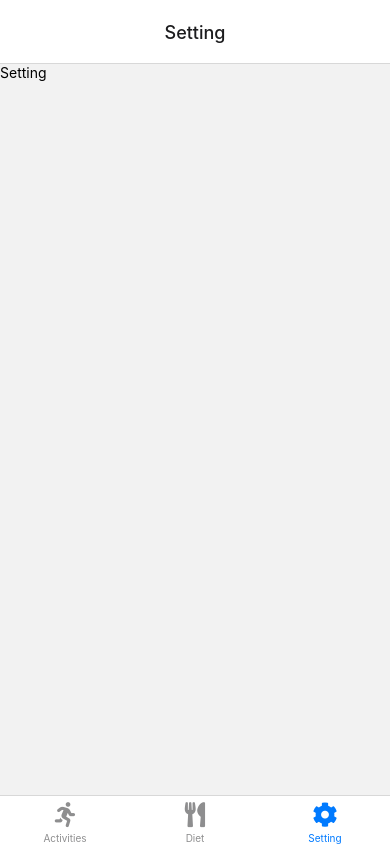
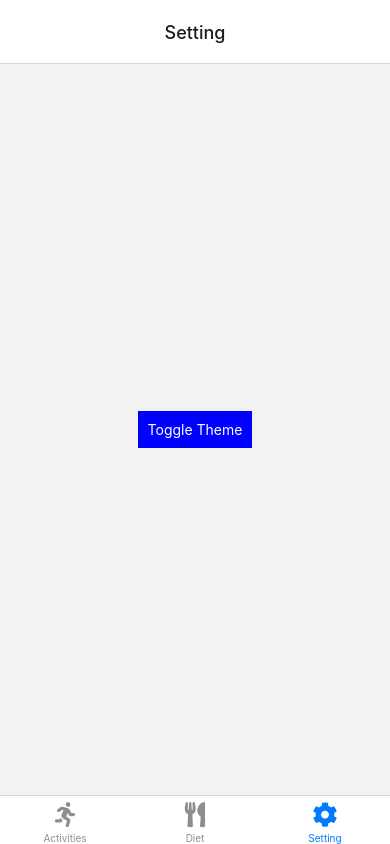
Before and after one commit to kai-zong/5520_assignment2, a React Native app: screen /Setting in a window 390 px wide. Built offline with nearby package versions, Linux system fonts and the light colour scheme; no server answers; the database is empty.

Commit message:
feat: Add toggle theme functionality to Setting screen

```diff
--- a/App.js
+++ b/App.js
@@ -1,61 +1,75 @@
-import { StatusBar } from 'expo-status-bar'
-import { StyleSheet, View } from 'react-native'
-import { createNativeStackNavigator } from '@react-navigation/native-stack'
-import { createBottomTabNavigator } from '@react-navigation/bottom-tabs'
-import { NavigationContainer } from '@react-navigation/native'
-import { FontAwesome5 } from '@expo/vector-icons'
-import InfoPage from './screens/InfoPage'
-import Setting from './screens/Setting'
-import AddEditPage from './screens/AddEditPage'
+import { StatusBar } from 'expo-status-bar';
+import { StyleSheet, View } from 'react-native';
+import { createNativeStackNavigator } from '@react-navigation/native-stack';
+import { createBottomTabNavigator } from '@react-navigation/bottom-tabs';
+import { NavigationContainer, DefaultTheme, DarkTheme } from '@react-navigation/native';
+import { FontAwesome5 } from '@expo/vector-icons';
+import InfoPage from './screens/InfoPage';
+import Setting from './screens/Setting';
+import AddEditPage from './screens/AddEditPage';
+import { lightTheme, darkTheme } from './reusables';
+import { useState } from 'react';
 
-const Stack = createNativeStackNavigator()
-const Tab = createBottomTabNavigator()
+const Stack = createNativeStackNavigator();
+const Tab = createBottomTabNavigator();
 
-function Home() {
+function Home({ theme, toggleTheme }) {
   return (
     <Tab.Navigator
       initialRouteName="Activities"
       screenOptions={({ route }) => ({
         headerTitleAlign: 'center',
         tabBarIcon: ({ color, size }) => {
-          let iconName
+          let iconName;
 
           if (route.name === 'Activities') {
-            iconName = 'running'
+            iconName = 'running';
           } else if (route.name === 'Diet') {
-            iconName = 'utensils'
+            iconName = 'utensils';
           } else if (route.name === 'Setting') {
-            iconName = 'cog'
+            iconName = 'cog';
           }
-          return <FontAwesome5 name={iconName} size={size} color={color} />
+          return <FontAwesome5 name={iconName} size={size} color={color} />;
         },
       })}
     >
       <Tab.Screen name="Activities" component={InfoPage} />
       <Tab.Screen name="Diet" component={InfoPage}/>
-      <Tab.Screen name="Setting" component={Setting} />
+      <Tab.Screen name="Setting">
+        {props => <Setting {...props} toggleTheme={toggleTheme} />}
+      </Tab.Screen>
     </Tab.Navigator>
-  )
+  );
 }
 
 export default function App() {
+  const [isDarkTheme, setIsDarkTheme] = useState(false);
+
+  const toggleTheme = () => {
+    setIsDarkTheme(prevTheme => !prevTheme);
+  };
+
+  const theme = isDarkTheme ? darkTheme : lightTheme;
+
   return (
-    <NavigationContainer>
-      <Stack.Navigator>
-        <Stack.Screen name="Home" component={Home} options={{
-          headerShown: false,
-        }} />
-        <Stack.Screen name="Add" component={AddEditPage} options={({route}) => ({
-          headerTitleAlign: 'center',
-        })}/>
-        <Stack.Screen name="Edit" component={AddEditPage} options={({route}) => ({
-          headerTitleAlign: 'center',
-        })}/>
-
+    <NavigationContainer theme={isDarkTheme ? DarkTheme : DefaultTheme}>
+      <Stack.Navigator
+        screenOptions={{
+          contentStyle: {
+            backgroundColor: theme.backgroundColor,
+          },
+        }}
+      >
+        <Stack.Screen name="Home"
+        options={{headerShown: false}}>
+          {props => <Home {...props} theme={theme} toggleTheme={toggleTheme} />}
+        </Stack.Screen>
+        <Stack.Screen name="Add" component={AddEditPage} options={{ headerTitleAlign: 'center' }}/>
+        <Stack.Screen name="Edit" component={AddEditPage} options={{ headerTitleAlign: 'center' }}/>
       </Stack.Navigator>
       <StatusBar style="auto" />
     </NavigationContainer>
-  )
+  );
 }
 
 const styles = StyleSheet.create({
@@ -65,4 +79,4 @@ const styles = StyleSheet.create({
     alignItems: 'center',
     justifyContent: 'center',
   },
-})
+});
--- a/reusables.js
+++ b/reusables.js
@@ -10,3 +10,15 @@ export const color = {
     "purple": "#800080",
 
 }
+
+export const lightTheme = {
+    backgroundColor: '#fff',
+    textColor: '#000',
+    buttonColor: '#ddd',
+  };
+
+  export const darkTheme = {
+    backgroundColor: '#333',
+    textColor: '#fff',
+    buttonColor: '#555',
+  };
--- a/screens/Setting.js
+++ b/screens/Setting.js
@@ -1,10 +1,22 @@
-import { View, Text } from 'react-native'
+import { View, Text, Pressable, StyleSheet } from 'react-native'
 import React from 'react'
+import PressableButton from '../components/PressableButton'
+import {color} from '../reusables'
 
-export default function Setting() {
+export default function Setting({toggleTheme}) {
   return (
-    <View>
-      <Text>Setting</Text>
+    <View style={styles.container}>
+      <PressableButton bgcolor={color.blue} pressedFunction={() => toggleTheme()}>
+        <Text style={{color: color.white}}>Toggle Theme</Text>
+      </PressableButton>
     </View>
   )
 }
+
+const styles = StyleSheet.create({
+  container: {
+    flex: 1,
+    alignItems: 'center',
+    justifyContent: 'center'
+  }
+})
```
